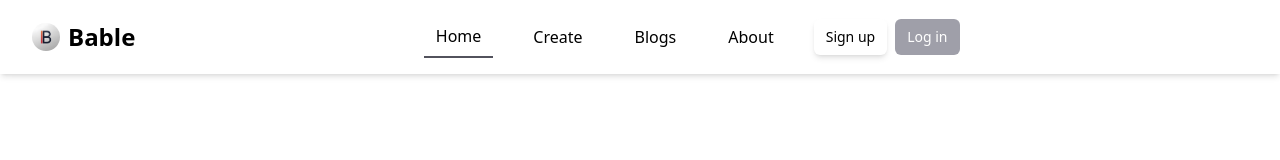
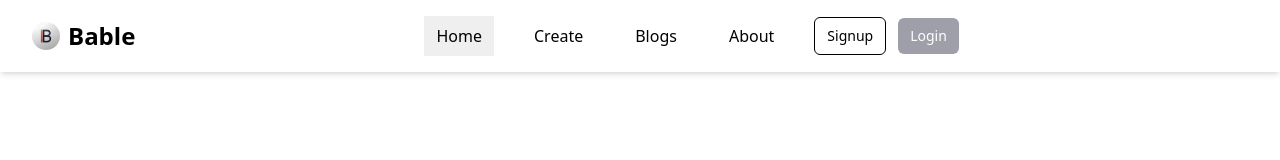
Before and after one commit to rishi0810/Bable, a React (Vite) app: page / in a window 1280 px wide. Shown: the top 160 px of the page. Built offline with nearby package versions, Linux system fonts and the light colour scheme; no server answers.

Commit message:
responsive stuff

```diff
--- a/src/Layout/Navbar.jsx
+++ b/src/Layout/Navbar.jsx
@@ -61,7 +61,7 @@ const Navbar = () => {
 
   return (
     <header className="sticky top-0 w-full px-4 sm:px-8 bg-white z-50 shadow-md">
-      <nav className="flex items-center w-full">
+      <nav className="flex items-center justify-between w-full">
         <div className="flex items-center gap-2">
           <img src={image} alt="" className="size-7 rounded-full" />
           <h3 className="font-bold text-xl sm:text-2xl">Bable</h3>
@@ -74,11 +74,11 @@ const Navbar = () => {
           {menuOpen ? <HiX /> : <HiMenu />}
         </button>
         <div
-          className={`flex-col sm:flex-row flex items-center gap-x-7 gap-y-2
-                      mx-auto absolute sm:static top-16 right-1 sm:right-0
-                      w-40 p-4 sm:w-auto bg-white sm:bg-transparent
+          className={`flex-col sm:items-center items-start sm:flex-row flex sm:border-none gap-x-7 gap-y-2
+                      mx-auto absolute sm:static top-12 right-0 sm:right-0
+                      w-full p-4 sm:w-auto bg-white sm:bg-transparent
                       shadow-md sm:shadow-none z-40 transition-all duration-300 ease-in-out
-                      transform origin-top
+                      transform origin-top-right
                       ${
                         menuOpen
                           ? "opacity-100 scale-100 translate-y-0 pointer-events-auto"
@@ -89,8 +89,8 @@ const Navbar = () => {
           <NavLink
             to={"/"}
             className={({ isActive }) =>
-              `relative inline-block text-black px-3 py-2 ${
-                isActive ? "border-b-2 border-zinc-600" : "hover:text-zinc-600"
+              `relative inline-block text-black px-3 py-2 sm:border-none border-b border-zinc-400 sm:w-fit w-full ${
+                isActive ? "sm:bg-zinc-200/60 bg-none" : "hover:text-zinc-600"
               }`
             }
             onClick={() => setMenuOpen(!menuOpen)}
@@ -100,8 +100,8 @@ const Navbar = () => {
           <NavLink
             to={isloggedin ? "/create" : "/login"}
             className={({ isActive }) =>
-              `relative inline-block text-black px-3 py-2 ${
-                isActive ? "border-b-2 border-zinc-600" : "hover:text-zinc-600"
+              `relative inline-block text-black px-3 py-2 sm:border-none border-b border-zinc-400 sm:w-fit w-full ${
+                isActive ? "sm:bg-zinc-200/60 bg-none" : "hover:text-zinc-600"
               }`
             }
             onClick={() => setMenuOpen(!menuOpen)}
@@ -111,8 +111,8 @@ const Navbar = () => {
           <NavLink
             to="/blogs"
             className={({ isActive }) =>
-              `relative inline-block text-black px-3 py-2 ${
-                isActive ? "border-b-2 border-zinc-600" : "hover:text-zinc-600"
+              `relative inline-block text-black px-3 py-2 sm:border-none border-b border-zinc-400 sm:w-fit w-full ${
+                isActive ? "sm:bg-zinc-200/60 bg-none" : "hover:text-zinc-600"
               }`
             }
             onClick={() => setMenuOpen(!menuOpen)}
@@ -139,8 +139,8 @@ const Navbar = () => {
           <NavLink
             to="/about"
             className={({ isActive }) =>
-              `relative inline-block text-black px-3 py-2 ${
-                isActive ? "border-b-2 border-zinc-600" : "hover:text-zinc-600"
+              `relative inline-block text-black px-3 py-2 sm:border-none border-b border-zinc-400 sm:w-fit w-full ${
+                isActive ? "sm:bg-zinc-200/60 bg-none" : "hover:text-zinc-600"
               }`
             }
             onClick={() => setMenuOpen(!menuOpen)}
@@ -158,23 +158,23 @@ const Navbar = () => {
               Logout
             </button>
           ) : (
-            <div className="flex flex-col sm:flex-row items-center gap-2 w-full sm:w-auto">
-              <Link to={"/signup"}>
+            <div className="flex flex-col sm:flex-row items-center gap-3 w-full sm:w-auto sm:mt-0 mt-5">
+              <Link to={"/signup"} className="w-full sm:w-fit">
                 <button
                   type="button"
-                  className="py-2 px-3 text-sm font-medium rounded-md bg-white shadow-md text-black hover:bg-zinc-100 focus:outline-none cursor-pointer w-full sm:w-auto"
+                  className="py-2 px-3 text-sm font-medium rounded-md bg-white border  text-black hover:bg-zinc-100 focus:outline-none cursor-pointer w-full sm:w-auto"
                   onClick={() => setMenuOpen(false)}
                 >
-                  Sign up
+                  Signup
                 </button>
               </Link>
-              <Link to={"/login"}>
+              <Link to={"/login"} className="w-full sm:w-fit">
                 <button
                   type="button"
                   className="py-2 px-3 text-sm font-medium rounded-md bg-zinc-400 text-white hover:bg-zinc-500 focus:outline-none cursor-pointer w-full sm:w-auto"
                   onClick={() => setMenuOpen(false)}
                 >
-                  Log in
+                  Login
                 </button>
               </Link>
             </div>
--- a/src/components/Hero.jsx
+++ b/src/components/Hero.jsx
@@ -37,7 +37,7 @@ const TypingEffect = () => {
   return (
     <span
       className="text-zinc-700 font-semibold inline-block text-center"
-      style={{ display: "inline-block", minWidth: "7ch" }} // Enough space for "Inspire"
+      style={{ display: "inline-block", minWidth: "7ch" }}
     >
       {displayText}
       <span className="animate-pulse">|</span>
```
